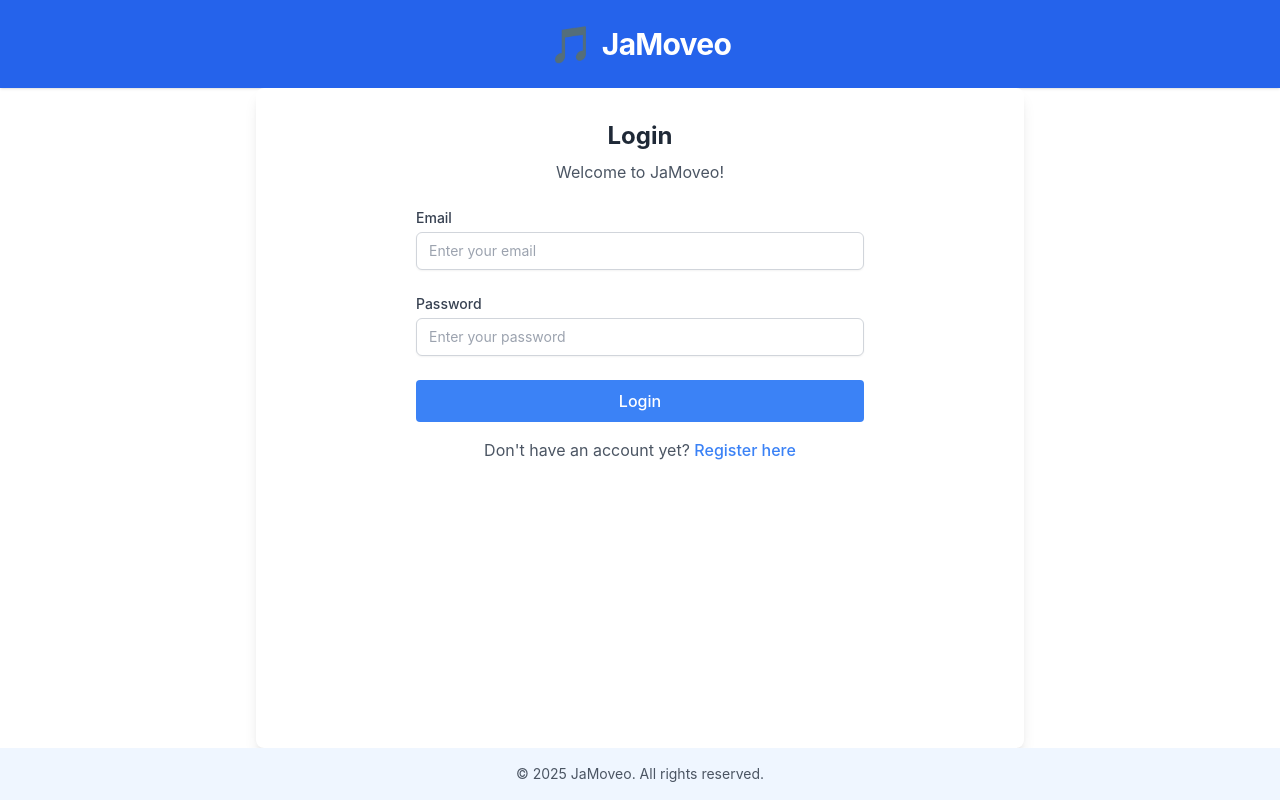
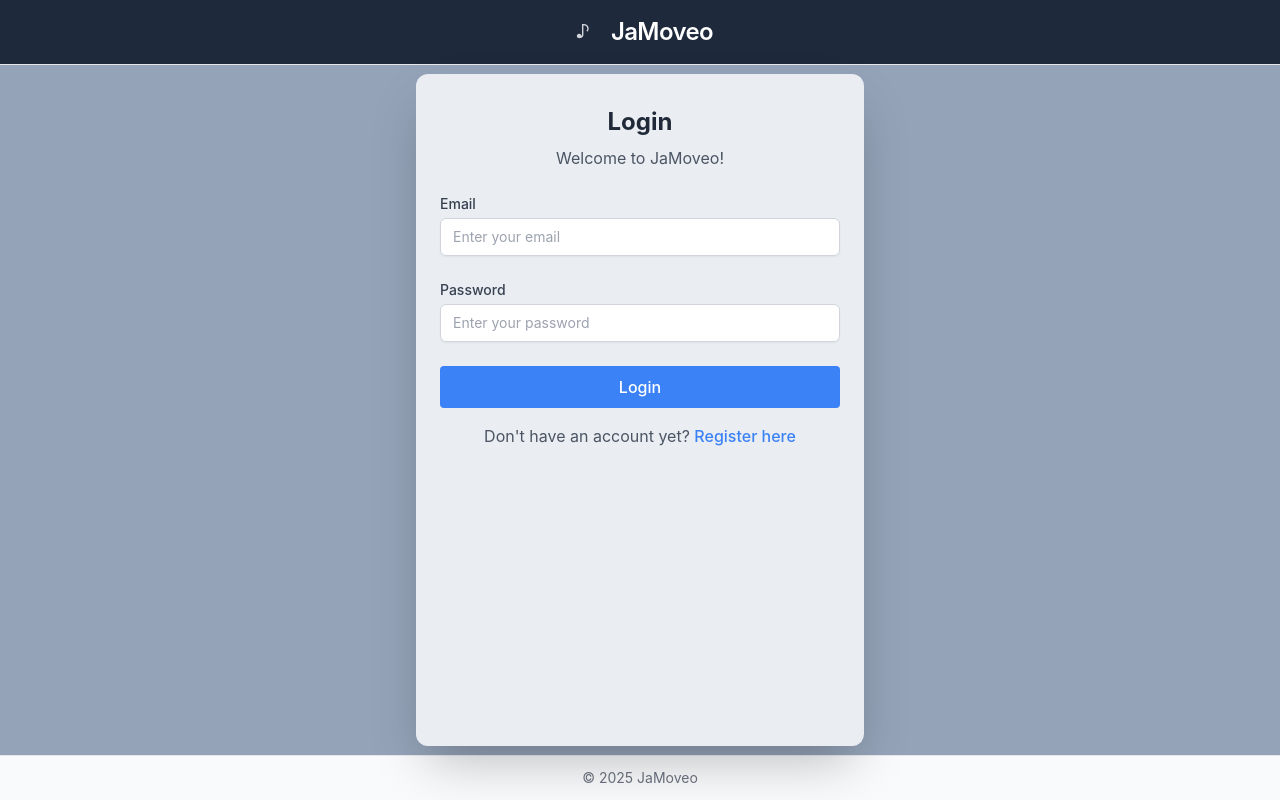
Before and after one commit to BarLarrea/JaMoveo, a React (Vite) app in the folder client/: page /login in a window 1280 px wide. Built offline with nearby package versions, Linux system fonts and the light colour scheme; no server answers.

Commit message:
feat: connect web socket + overall design

```diff
--- a/client/index.html
+++ b/client/index.html
@@ -1,13 +1,22 @@
-<!doctype html>
+<!DOCTYPE html>
 <html lang="en">
     <head>
         <meta charset="UTF-8" />
-    <link rel="icon" href="/JaMoveo.png" />
-    <meta name="viewport" content="width=device-width, initial-scale=1.0" />
+        <link
+            rel="icon"
+            href="/JaMoveo.png"
+        />
+        <meta
+            name="viewport"
+            content="width=device-width, initial-scale=1.0"
+        />
         <title>JaMoveo</title>
     </head>
-  <body>
+    <body class="bg-gray-950 text-white">
         <div id="root"></div>
-    <script type="module" src="src/main.jsx"></script>
+        <script
+            type="module"
+            src="src/main.jsx"
+        ></script>
     </body>
 </html>
--- a/client/src/App.jsx
+++ b/client/src/App.jsx
@@ -2,6 +2,7 @@ import { BrowserRouter, Routes, Route, Navigate } from "react-router-dom";
 import RegisterPage from "./pages/registerPage";
 import LoginPage from "./pages/loginPage";
 import MainPageAdmin from "./pages/mainPageAdmin";
+import MainPageUser from "./pages/mainPageUser";
 import ResultsPage from "./pages/resultsPage";
 import LiveRoomPage from "./pages/liveRoomPage";
 
@@ -30,6 +31,10 @@ export default function App() {
                     element={<MainPageAdmin />}
                 />
                 <Route
+                    path='/mainPageUser'
+                    element={<MainPageUser />}
+                />
+                <Route
                     path='/results'
                     element={<ResultsPage />}
                 />
--- a/client/src/components/cards/SongCard.jsx
+++ b/client/src/components/cards/SongCard.jsx
@@ -1,14 +1,14 @@
 import { useState } from "react";
 import { useNavigate } from "react-router-dom";
+import socket from "../../socket";
 
 export default function SongCard({ song }) {
     const { name, artist, imageUrl } = song;
     const [showConfirm, setShowConfirm] = useState(false);
-    const navigate = useNavigate();
 
     const handleConfirm = () => {
         setShowConfirm(false);
-        navigate(`/live?song=${encodeURIComponent(name)}`);
+        socket.emit("select-song", song);
     };
 
     return (
--- a/client/src/components/layout/Layout.jsx
+++ b/client/src/components/layout/Layout.jsx
@@ -1,26 +1,34 @@
-import Container from "./Container";
-
 export default function Layout({ children }) {
     return (
         <div className='min-h-screen flex flex-col bg-white text-gray-900'>
             {/* HEADER */}
-            <header className='bg-blue-600 text-white shadow py-6'>
-                <div className='max-w-md mx-auto flex items-center justify-center gap-2 px-4'>
-                    <span className='text-4xl'>🎵</span>
-                    <h1 className='text-3xl font-bold tracking-tight'>
-                        JaMoveo
-                    </h1>
+            <header className='bg-slate-800 text-white shadow-sm py-4 flex-shrink-0 border-b border-gray-200'>
+                <div className='max-w-6xl mx-auto flex items-center justify-center px-6'>
+                    <div className='flex items-center gap-3'>
+                        <div className='w-8 h-8 flex items-center justify-center'>
+                            <span className='text-lg text-gray-300'>♪</span>
+                        </div>
+                        <h1 className='text-2xl font-semibold tracking-tight text-white'>
+                            JaMoveo
+                        </h1>
+                    </div>
                 </div>
             </header>
 
-            {/* MAIN CONTENT */}
-            <main className='flex flex-col flex-1 items-center max-w-screen-md mx-auto w-full px-4 sm:px-6 md:px-8 bg-white shadow-lg rounded-lg py-8 overflow-y-auto'>
-                <div className='w-full max-w-md'>{children}</div>
+            {/* MAIN */}
+            <main className='flex-1 flex items-center justify-center bg-slate-400'>
+                <div className='w-full max-w-md px-6 py-8 bg-white/80 backdrop-blur-sm rounded-xl shadow-2xl min-h-[calc(100vh-8rem)]'>
+                    {children}
+                </div>
             </main>
 
             {/* FOOTER */}
-            <footer className='bg-blue-50 text-center text-sm text-gray-600 py-4'>
-                &copy; {new Date().getFullYear()} JaMoveo. All rights reserved.
+            <footer className='bg-gray-50 border-t border-gray-200 text-center py-3 flex-shrink-0'>
+                <div className='max-w-6xl mx-auto px-6'>
+                    <p className='text-sm text-gray-500'>
+                        © {new Date().getFullYear()} JaMoveo
+                    </p>
+                </div>
             </footer>
         </div>
     );
--- a/client/src/pages/liveRoomPage.jsx
+++ b/client/src/pages/liveRoomPage.jsx
@@ -7,6 +7,7 @@ import LiveHeader from "../components/liveRoom/LiveHeader";
 import LiveControls from "../components/liveRoom/LiveControls";
 import LyricsWithChords from "../components/liveRoom/LyricsWithChords";
 import LyricsOnly from "../components/liveRoom/LyricsOnly";
+import socket from "../socket";
 
 export default function LiveRoomPage() {
     const location = useLocation();
@@ -63,12 +64,36 @@ export default function LiveRoomPage() {
         return () => clearInterval(scrollTimerRef.current);
     }, [autoScroll]);
 
-    const toggleScroll = () => setAutoScroll(!autoScroll);
+    const toggleScroll = () => {
+        if (user?.isAdmin) {
+            socket.emit("scroll-toggle", !autoScroll);
+        }
+    };
+
+    useEffect(() => {
+        socket.on("scroll-toggle", (state) => {
+            setAutoScroll(state);
+        });
+
+        return () => {
+            socket.off("scroll-toggle");
+        };
+    }, []);
+
+    useEffect(() => {
+        socket.on("quit", () => {
+            navigate(user?.isAdmin ? "/mainPageAdmin" : "/mainPageUser");
+        });
+
+        return () => {
+            socket.off("quit");
+        };
+    }, [user, navigate]);
 
     const handleExit = () => {
         if (user?.isAdmin) {
-            navigate("/mainPageAdmin");
-        } else navigate("/mainPageUser");
+            socket.emit("quit");
+        }
     };
 
     if (loading) {
--- a/client/src/pages/mainPageUser.jsx
+++ b/client/src/pages/mainPageUser.jsx
@@ -0,0 +1,47 @@
+import { useEffect } from "react";
+import { useNavigate } from "react-router-dom";
+import Layout from "../components/layout/Layout";
+import socket from "../socket";
+import { Music2 } from "lucide-react";
+
+export default function MainPageUser() {
+    const navigate = useNavigate();
+
+    useEffect(() => {
+        socket.on("song-selected", (song) => {
+            navigate(`/liveRoom?song=${song.file}`);
+        });
+
+        return () => {
+            socket.off("song-selected");
+        };
+    }, [navigate]);
+
+    return (
+        <Layout>
+            <div className='h-full flex flex-col justify-start items-center pt-32 text-center px-4'>
+                {/* Icon with gentle animation */}
+                <div className='flex justify-center mb-6'>
+                    <Music2 className='h-12 w-12 text-blue-600' />
+                </div>
+
+                {/* Text with opacity animation instead of pulse */}
+                <div className='space-y-4'>
+                    <h1 className='text-3xl md:text-4xl font-bold text-gray-800 mb-2 animate-pulse opacity-100'>
+                        Waiting for the jam to start...
+                    </h1>
+                    <p className='text-lg text-gray-600 animate-pulse opacity-100'>
+                        Please hold on while the admin picks a song 🎶
+                    </p>
+                </div>
+
+                {/* Loading dots */}
+                <div className='flex space-x-2 mt-8'>
+                    <div className='w-2 h-2 bg-blue-600 rounded-full animate-bounce'></div>
+                    <div className='w-2 h-2 bg-blue-600 rounded-full animate-bounce [animation-delay:0.1s]'></div>
+                    <div className='w-2 h-2 bg-blue-600 rounded-full animate-bounce [animation-delay:0.2s]'></div>
+                </div>
+            </div>
+        </Layout>
+    );
+}
--- a/client/src/pages/resultsPage.jsx
+++ b/client/src/pages/resultsPage.jsx
@@ -1,17 +1,32 @@
-"use client";
-
 import { useEffect, useState } from "react";
 import { useLocation } from "react-router-dom";
 import axios from "axios";
 import Spinner from "../components/ui/Spinner";
 import Layout from "../components/layout/Layout";
 import SongCard from "../components/cards/SongCard";
+import socket from "../socket";
+import { useNavigate } from "react-router-dom";
 
 export default function ResultsPage() {
     const location = useLocation();
     const [query, setQuery] = useState("");
     const [songs, setSongs] = useState([]);
     const [loading, setLoading] = useState(true);
+    const navigate = useNavigate();
+
+    useEffect(() => {
+        socket.on("song-selected", (song) => {
+            navigate(`/live?song=${encodeURIComponent(song.name)}`);
+        });
+
+        return () => {
+            socket.off("song-selected");
+        };
+    }, [navigate]);
+
+    const handleSongSelect = (song) => {
+        socket.emit("select-song", song);
+    };
 
     // Fetch songs from the backend based on search query
     const fetchSongs = async (searchQuery) => {
@@ -77,6 +92,7 @@ export default function ResultsPage() {
                         <SongCard
                             key={idx}
                             song={song}
+                            onSelect={handleSongSelect}
                         />
                     ))}
                 </div>
```
Also changed, not shown: 1 other file (tests, documents, lock files or other folders). Lines whose indentation alone changed are shown as unchanged.
